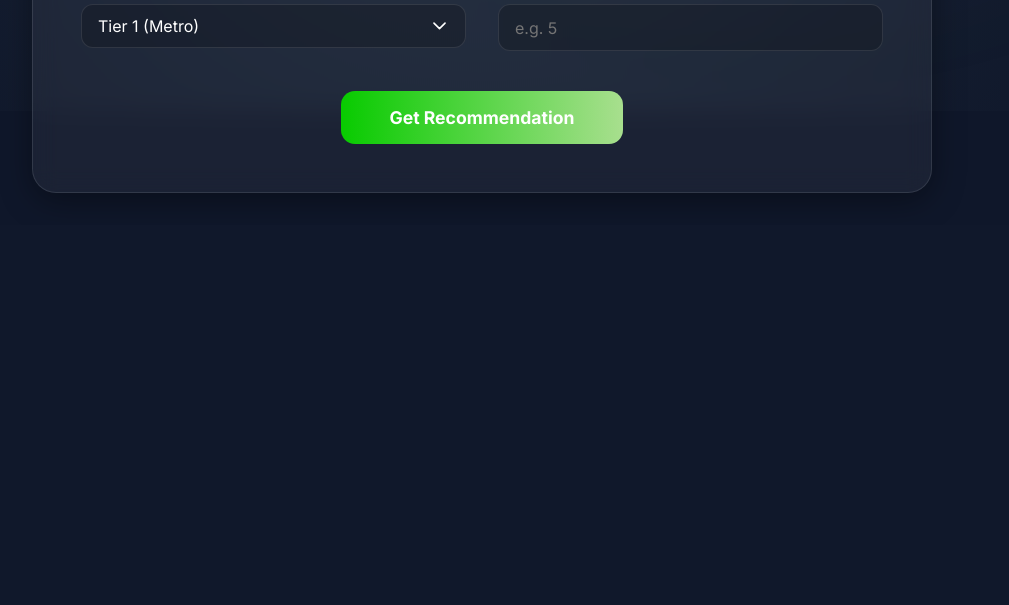
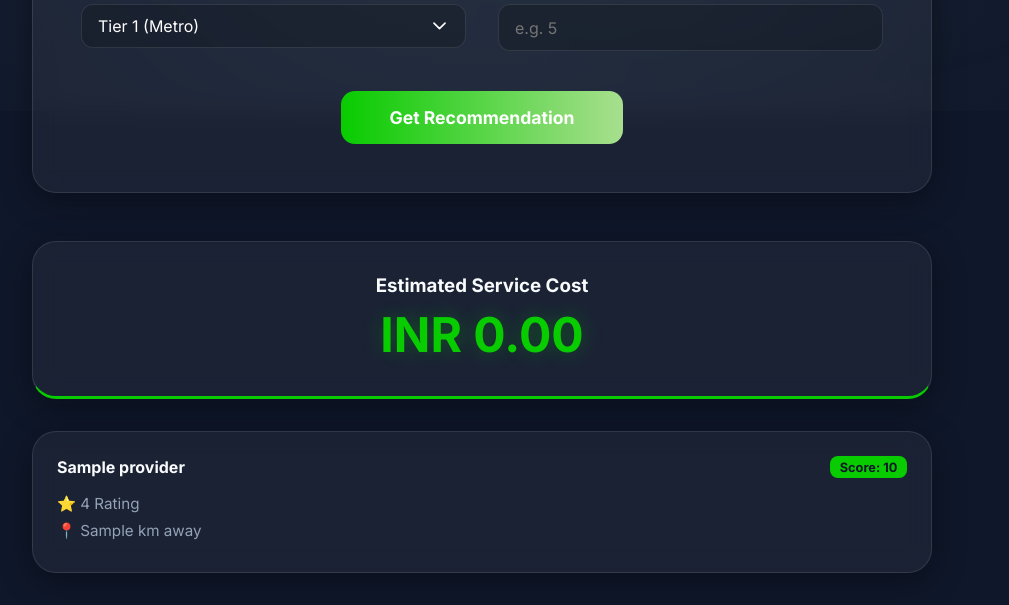
Before and after one commit to Yashuu05/BasicRecommendationSystem, a Flask app: template templates/index.html in a window 1280 px wide. Shown: the part 689-1294 px from the top of the page, without its empty margins (158-1167 px from the left). Before the commit the page ends 882 px from the top, so only its background shows below. Run offline with Flask 3, Linux system fonts and the light colour scheme; the template is opened without the code that fills it: most values are stand-ins (such as "Sample title", 1, 10 or a date in 2020).

Commit message:
Completed: service recommendation through frontend

```diff
--- a/app.py
+++ b/app.py
@@ -1,10 +1,65 @@
 from flask import Flask, render_template, request
+from src.utils.model_utils import load_model
+from src.pipelines.full_pipeline import run_full_pipeline_structured
+import os
 
 app = Flask(__name__)
+
+# Preload models to improve performance
+models_loaded = False
+price_model = None
+recommend_model = None
+
+def get_models():
+    global models_loaded, price_model, recommend_model
+    if not models_loaded:
+        try:
+            price_model = load_model(path="models/PricePrediction/best_model.pkl")
+            recommend_model = load_model(path="models/Recommendation/best_model.pkl")
+            models_loaded = True
+        except Exception as e:
+            print(f"Error loading models: {e}")
+    return price_model, recommend_model
 
 @app.route("/")
 def index():
     return render_template("index.html")
 
+@app.route("/predict", methods=['POST'])
+def predict():
+    if request.method == "POST":
+        try:
+            # Capture input from form
+            form_data = {
+                "issue": request.form.get("issue"),
+                "device": request.form.get("device"),
+                "severity": request.form.get("severity"),
+                "urgent": request.form.get("urgent"),
+                "brand": request.form.get("brand"),
+                "device_age_years": float(request.form.get("device_age_years", 0)),
+                "service_type": request.form.get("service_type"),
+                "warranty_status": request.form.get("warranty_status"),
+                "city_tier": request.form.get("city_tier"),
+                "technician_experience": int(request.form.get("technician_experience", 0))
+            }
+
+            p_model, r_model = get_models()
+
+            if p_model is None or r_model is None:
+                return render_template("index.html", error="Models not loaded properly.")
+
+            # Run pipeline
+            results = run_full_pipeline_structured(form_data, p_model, r_model)
+
+            return render_template("index.html",
+                                 results=results["top_providers"],
+                                 estimated_price=results["estimated_price"],
+                                 scroll_to_results=True)
+
+        except Exception as e:
+            return render_template("index.html", error=f"An error occurred: {str(e)}")
+
+    return render_template("index.html")
+
 if __name__ == "__main__":
     app.run(debug=True)
--- a/static/index.css
+++ b/static/index.css
@@ -244,3 +244,80 @@ select {
     background-size: 1.2rem;
     padding-right: 3rem;
 }
+
+/* Results Section */
+.results-section {
+    margin-top: 3rem;
+    animation: fadeIn 1s ease;
+}
+
+.price-highlight {
+    text-align: center;
+    padding: 2rem;
+    margin-bottom: 2rem;
+    border-bottom: 3px solid var(--primary);
+}
+
+.price-value {
+    font-size: 3rem;
+    font-weight: 800;
+    color: var(--primary);
+    margin-top: 0.5rem;
+    text-shadow: 0 0 20px rgba(8, 203, 0, 0.3);
+}
+
+.providers-grid {
+    display: grid;
+    grid-template-columns: repeat(auto-fit, minmax(280px, 1fr));
+    gap: 1.5rem;
+}
+
+.provider-card {
+    padding: 1.5rem;
+    transition: all 0.3s ease;
+}
+
+.provider-card:hover {
+    transform: translateY(-5px);
+    border-color: var(--primary);
+}
+
+.provider-header {
+    display: flex;
+    justify-content: space-between;
+    align-items: center;
+    margin-bottom: 1rem;
+}
+
+.badge {
+    background: var(--primary);
+    color: var(--bg-dark);
+    padding: 0.2rem 0.6rem;
+    border-radius: 8px;
+    font-size: 0.8rem;
+    font-weight: 700;
+}
+
+.provider-info p {
+    text-align: left;
+    margin: 0.5rem 0;
+    font-size: 0.95rem;
+}
+
+.error-msg {
+    margin-top: 2rem;
+    padding: 1.5rem;
+    border: 1px solid var(--accent);
+    color: var(--accent);
+    text-align: center;
+}
+
+@keyframes fadeIn {
+    from {
+        opacity: 0;
+    }
+
+    to {
+        opacity: 1;
+    }
+}
--- a/templates/index.html
+++ b/templates/index.html
@@ -132,7 +132,43 @@
                 </div>
             </form>
         </section>
+
+        {% if error %}
+        <div class="error-msg glass-card">
+            <p>⚠️ {{ error }}</p>
+        </div>
+        {% endif %}
+
+        {% if results %}
+        <section id="results" class="results-section">
+            <div class="price-highlight glass-card">
+                <h3>Estimated Service Cost</h3>
+                <div class="price-value">INR {{ "%.2f"|format(estimated_price) }}</div>
+            </div>
+
+            <div class="providers-grid">
+                {% for provider in results %}
+                <div class="provider-card glass-card">
+                    <div class="provider-header">
+                        <h4>{{ provider.provider_name }}</h4>
+                        <div class="badge">Score: {{ provider.score }}</div>
+                    </div>
+                    <div class="provider-info">
+                        <p>⭐ <span>{{ provider.rating }} Rating</span></p>
+                        <p>📍 <span>{{ provider.distance_km }} km away</span></p>
+                    </div>
+                </div>
+                {% endfor %}
+            </div>
+        </section>
+        {% endif %}
     </main>
+
+    {% if scroll_to_results %}
+    <script>
+        document.getElementById('results').scrollIntoView({ behavior: 'smooth' });
+    </script>
+    {% endif %}
 </body>
 
 </html>
```
Also changed, not shown: src/pipelines/full_pipeline.py (+45 -0 lines).
